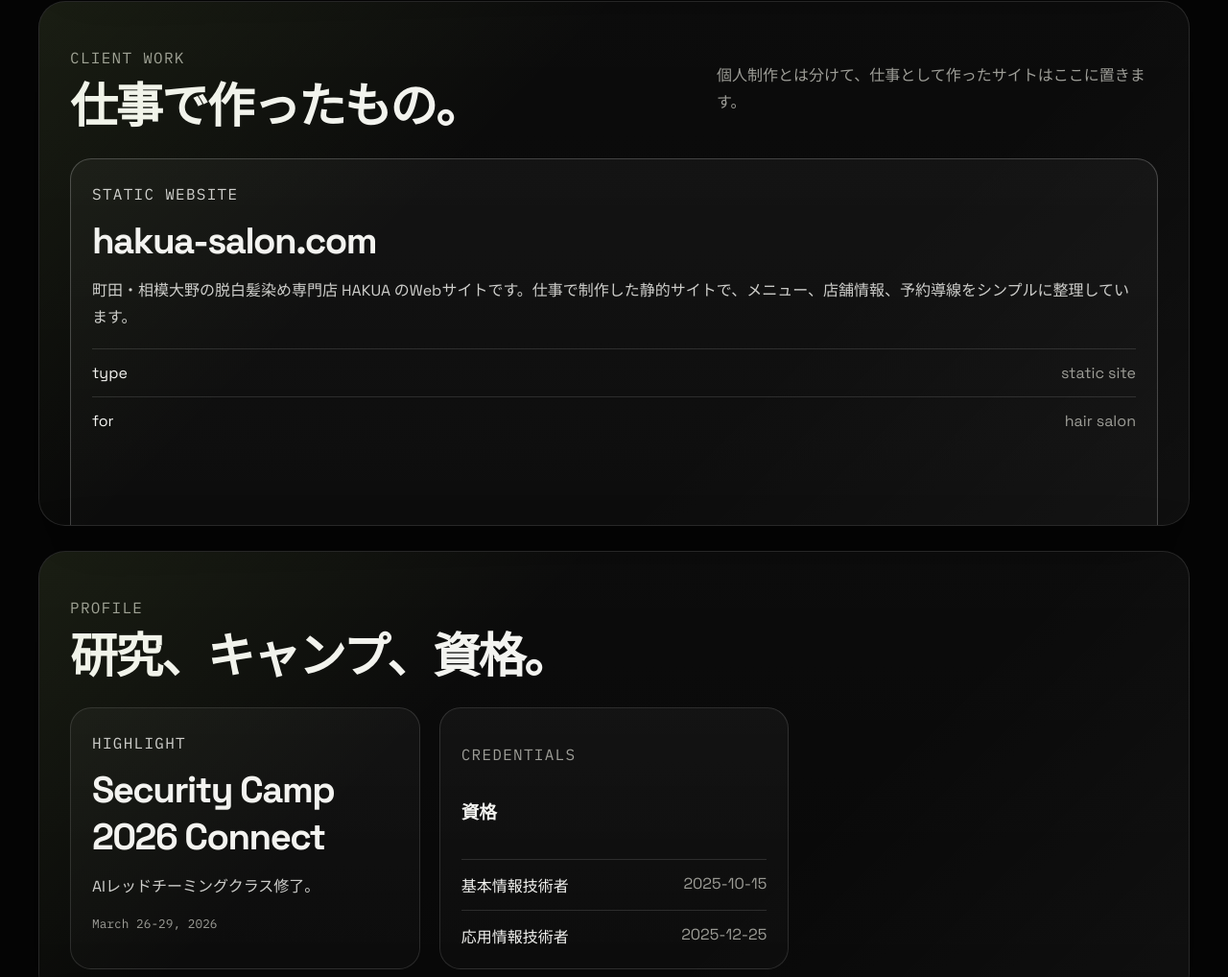
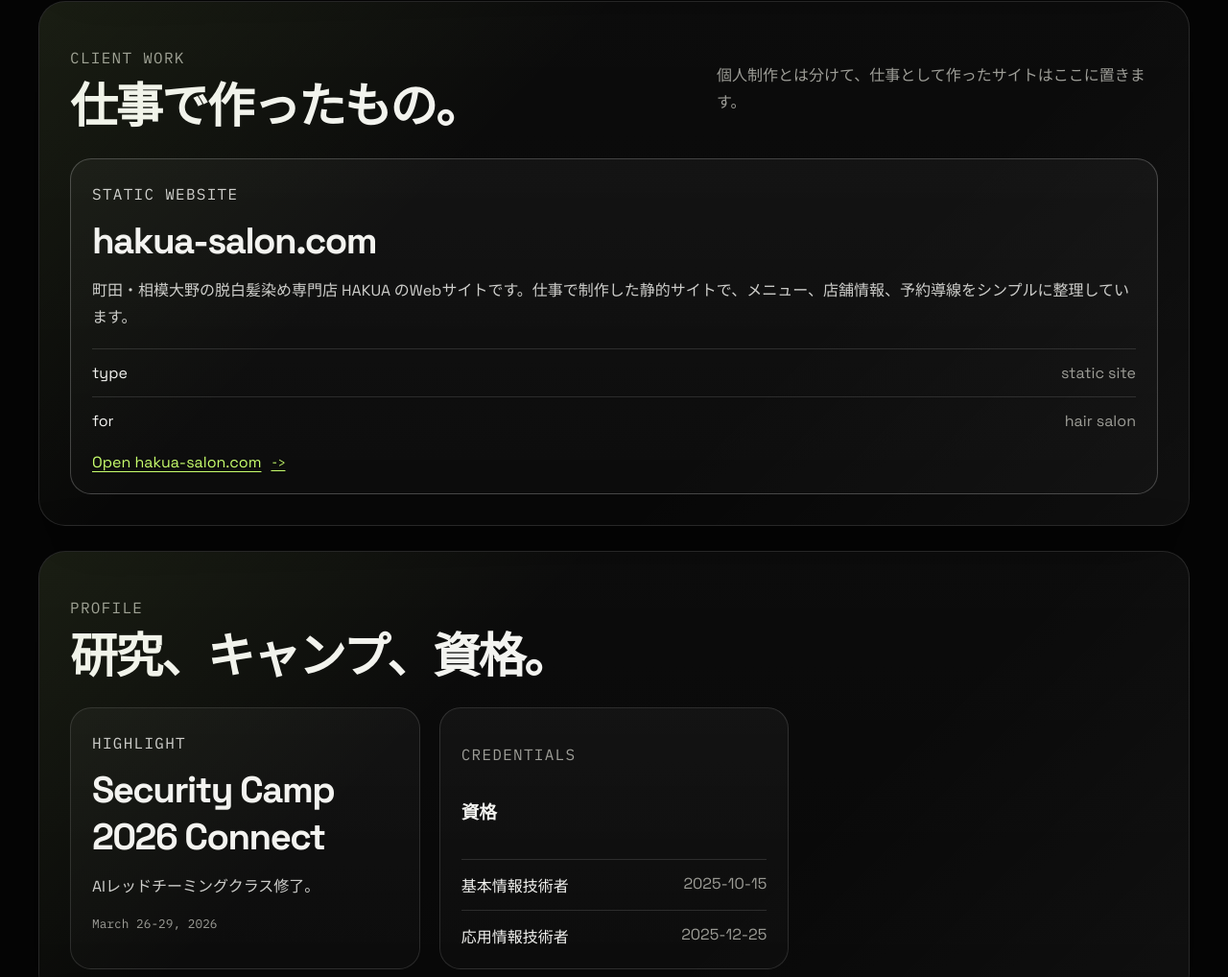
Before and after one commit to Inazumimakoto/inazu, a website: page public/index.html in a window 1280 px wide. Shown: the part 1393-2411 px from the top of the page at 96% size. Drawn offline with Linux system fonts and the light colour scheme.

Commit message:
style: fix stretched portfolio cards

```diff
--- a/public/portfolio.css
+++ b/public/portfolio.css
@@ -304,7 +304,6 @@ main {
 .contact-card {
     position: relative;
     overflow: hidden;
-    min-height: 100%;
     padding: 22px;
     border-radius: 22px;
     border: 1px solid var(--line);
@@ -359,6 +358,11 @@ button:focus-visible {
 }
 
 .feature-card {
+    display: flex;
+    flex-direction: column;
+}
+
+.contact-card {
     display: flex;
     flex-direction: column;
 }
```
